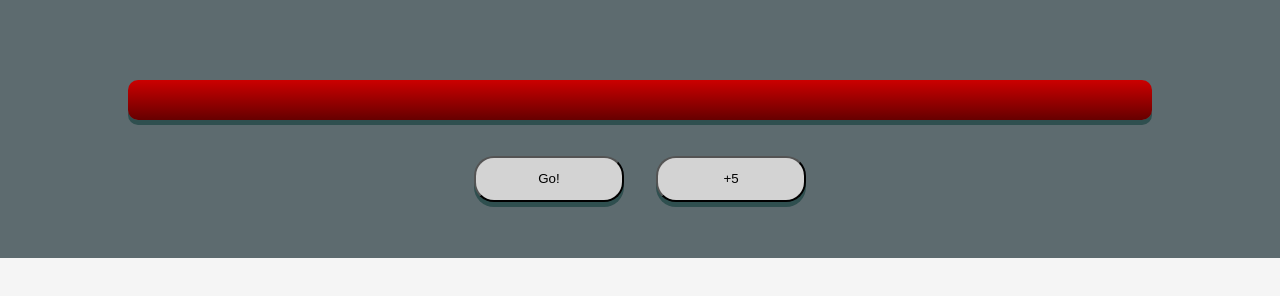
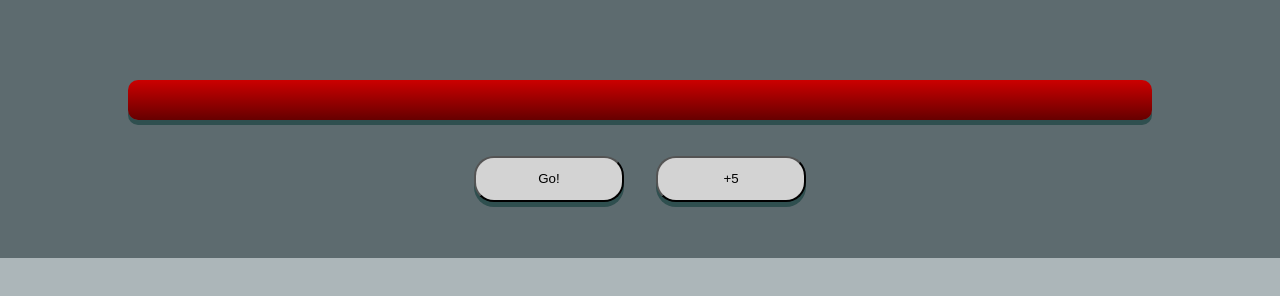
Before and after one commit to ilyaorel/loadingbar, a plain HTML site: page index.html in a window 1280 px wide. Shown: the part 110-406 px from the top of the page. Drawn offline with Linux system fonts and the light colour scheme.

Commit message:
footer background

```diff
--- a/style.css
+++ b/style.css
@@ -6,7 +6,8 @@ body {
     display: grid;
     grid-template-columns: 100%;
     grid-template-rows: 150px auto auto;
-    background-color: whitesmoke;
+    background-color: hsl(193, 9%, 70%);
+
 
 }
 
```
